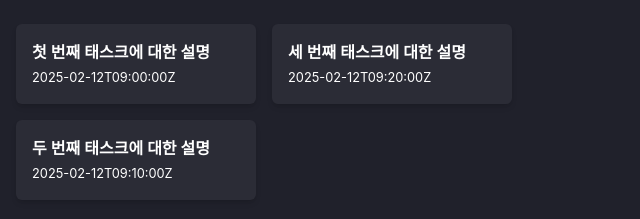
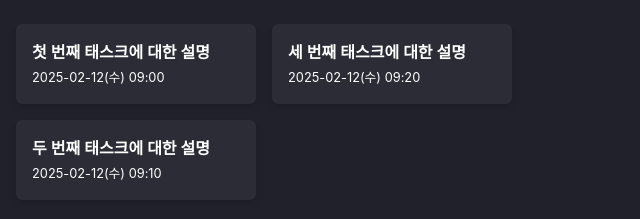
Before and after one commit to romantech/simple-kanban, a Next.js app: page / in a window 1280 px wide. Shown: the part 121-340 px from the top of the page, without its empty margins (0-640 px from the left). Built offline with nearby package versions, Linux system fonts and the light colour scheme.

Commit message:
:package: zustand 적용

```diff
--- a/package.json
+++ b/package.json
@@ -14,12 +14,14 @@
     "@radix-ui/react-slot": "^1.1.2",
     "class-variance-authority": "^0.7.1",
     "clsx": "^2.1.1",
+    "date-fns": "^4.1.0",
     "lucide-react": "^0.475.0",
     "next": "15.1.7",
     "react": "^19.0.0",
     "react-dom": "^19.0.0",
     "tailwind-merge": "^3.0.1",
-    "tailwindcss-animate": "^1.0.7"
+    "tailwindcss-animate": "^1.0.7",
+    "zustand": "^5.0.3"
   },
   "devDependencies": {
     "@eslint/eslintrc": "^3",
--- a/src/components/board.tsx
+++ b/src/components/board.tsx
@@ -1,24 +1,25 @@
-import { type Board, type Columns, type Tasks } from '@/types';
+'use client';
+
+import { type Board, type BoardId } from '@/types';
 import { Column } from '@/components';
+import { useKanbanStoreBase } from '@/store';
 
 interface BoardProps {
-  board: Board;
-  columns: Columns;
-  tasks: Tasks;
+  boardId: BoardId;
 }
 
-const Board = ({ board, tasks, columns }: BoardProps) => {
+const Board = ({ boardId }: BoardProps) => {
+  const board = useKanbanStoreBase(({ boards }) => boards[boardId]);
+
   return (
     <div className="space-y-4">
       <h1 className="border-b border-line bg-haiti px-4 py-6 text-2xl font-extrabold">
         {board.title}
       </h1>
       <section className="flex gap-4 px-4">
-        {board.columnIds.map((columnId) => {
-          const column = columns[columnId];
-          const tasksForColumn = column.taskIds.map((id) => tasks[id]);
-          return <Column key={columnId} tasks={tasksForColumn} column={column} />;
-        })}
+        {board.columnIds.map((columnId) => (
+          <Column key={columnId} columnId={columnId} />
+        ))}
       </section>
     </div>
   );
--- a/src/components/column.tsx
+++ b/src/components/column.tsx
@@ -1,12 +1,15 @@
-import { type Column } from '@/types';
+import { type Column, type ColumnId } from '@/types';
 import { Task } from '@/components';
+import { useKanbanStore } from '@/store';
 
 interface ColumnProps {
-  column: Column;
-  tasks: Task[];
+  columnId: ColumnId;
 }
 
-const Column = ({ column, tasks }: ColumnProps) => {
+const Column = ({ columnId }: ColumnProps) => {
+  const getColumnWithTasks = useKanbanStore.use.getColumnWithTasks();
+  const { tasks, column } = getColumnWithTasks(columnId);
+
   return (
     <div className="space-y-6">
       <h2 className="text-regent">{`${column.title} (${tasks.length})`}</h2>
--- a/src/components/draggable.tsx
+++ /dev/null
@@ -1,22 +0,0 @@
-'use client';
-
-import { type PropsWithChildren } from 'react';
-import { useDraggable } from '@dnd-kit/core';
-import { CSS } from '@dnd-kit/utilities';
-
-const Draggable = ({ children, id }: PropsWithChildren<{ id: string }>) => {
-  const { attributes, listeners, setNodeRef, transform } = useDraggable({ id });
-
-  return (
-    <button
-      ref={setNodeRef}
-      style={{ transform: CSS.Translate.toString(transform) }}
-      {...listeners}
-      {...attributes}
-    >
-      {children}
-    </button>
-  );
-};
-
-export { Draggable };
--- a/src/components/droppable.tsx
+++ /dev/null
@@ -1,17 +0,0 @@
-'use client';
-
-import { type PropsWithChildren } from 'react';
-import { useDroppable } from '@dnd-kit/core';
-import { cn } from '@/lib/utils';
-
-const Droppable = ({ children, id }: PropsWithChildren<{ id: string }>) => {
-  const { isOver, setNodeRef } = useDroppable({ id });
-
-  return (
-    <div ref={setNodeRef} className={cn({ 'bg-gray-200': isOver })}>
-      {children}
-    </div>
-  );
-};
-
-export { Droppable };
--- a/src/components/kanban.tsx
+++ b/src/components/kanban.tsx
@@ -1,13 +1,10 @@
-import { sampleKanbanData } from '@/lib';
 import { Board } from '@/components';
-
-const { boards, ...boardProps } = sampleKanbanData;
+import { initialBoardId } from '@/lib';
 
 const Kanban = () => {
-  const board = boards['board-1'];
   return (
     <div>
-      <Board board={board} {...boardProps} />
+      <Board boardId={initialBoardId} />
     </div>
   );
 };
--- a/src/components/task.tsx
+++ b/src/components/task.tsx
@@ -1,4 +1,6 @@
 import { type Task } from '@/types';
+import { format } from 'date-fns';
+import { ko } from 'date-fns/locale';
 
 interface TaskProps {
   task: Task;
@@ -7,7 +9,7 @@ const Task = ({ task }: TaskProps) => {
   return (
     <li className="min-w-60 cursor-grab rounded-md bg-haiti p-4 shadow-md active:cursor-grabbing">
       <p className="font-semibold">{task.description}</p>
-      <small>{task.UpdatedAt}</small>
+      <small>{format(task.UpdatedAt, 'yyyy-MM-dd(eee) HH:mm', { locale: ko })}</small>
     </li>
   );
 };
--- a/src/lib/sample-data.ts
+++ b/src/lib/sample-data.ts
@@ -59,4 +59,6 @@ const sampleKanbanData: Kanban = {
   boards,
 };
 
-export { sampleKanbanData };
+const initialBoardId = 'board-1';
+
+export { sampleKanbanData, initialBoardId };
--- /dev/null
+++ b/src/store/create-selectors.ts
@@ -0,0 +1,21 @@
+import { type StoreApi, type UseBoundStore } from 'zustand';
+
+type WithSelectors<S> = S extends { getState: () => infer T }
+  ? S & { use: { [K in keyof T]: () => T[K] } }
+  : never;
+
+/**
+ * @see https://zustand.docs.pmnd.rs/guides/auto-generating-selectors
+ * */
+const createSelectors = <S extends UseBoundStore<StoreApi<object>>>(_store: S) => {
+  const store = _store as WithSelectors<typeof _store>;
+  store.use = {};
+  for (const k of Object.keys(store.getState())) {
+    // eslint-disable-next-line @typescript-eslint/no-explicit-any, @typescript-eslint/no-unsafe-member-access
+    (store.use as any)[k] = () => store((s) => s[k as keyof typeof s]);
+  }
+
+  return store;
+};
+
+export { createSelectors };
--- /dev/null
+++ b/src/store/index.ts
@@ -0,0 +1 @@
+export * from './kanban-store';
--- /dev/null
+++ b/src/store/kanban-store.ts
@@ -0,0 +1,35 @@
+import { create } from 'zustand';
+import type { Board, Column, ColumnId, Kanban as KanbanState, Task } from '@/types';
+import { sampleKanbanData } from '@/lib';
+import { createSelectors } from '@/store/create-selectors';
+
+interface KanbanActions {
+  initialize: (data?: KanbanState) => void;
+  getColumnWithTasks: (columnId: ColumnId) => { tasks: Task[]; column: Column };
+  getBoardTitles: () => Board['title'][];
+}
+
+const useKanbanStoreBase = create<KanbanActions & KanbanState>((set, get) => ({
+  // 데이터
+  ...sampleKanbanData,
+
+  // 액션
+  initialize: (data) => set(data ?? sampleKanbanData),
+  getColumnWithTasks: (columnId) => {
+    const { tasks, columns } = get();
+    const column = columns[columnId];
+
+    if (!column) throw new Error(`columnId '${columnId}'에 해당하는 컬럼이 존재하지 않습니다.`);
+
+    const tasksByColumnId = column.taskIds.map((id) => tasks[id]);
+    return { tasks: tasksByColumnId, column };
+  },
+  getBoardTitles: () => {
+    const { boards } = get();
+    return Object.values(boards).map((b) => b.title);
+  },
+}));
+
+const useKanbanStore = createSelectors(useKanbanStoreBase);
+
+export { useKanbanStoreBase, useKanbanStore };
--- a/src/types/kaban.ts
+++ b/src/types/kaban.ts
@@ -1,6 +1,6 @@
-type TaskId = string;
-type ColumnId = string;
-type BoardId = string;
+export type TaskId = `task-${string}`;
+export type ColumnId = `column-${string}`;
+export type BoardId = `board-${string}`;
 
 export interface Task {
   id: TaskId;
```
Also changed, not shown: 1 other file (tests, documents, lock files or other folders).
